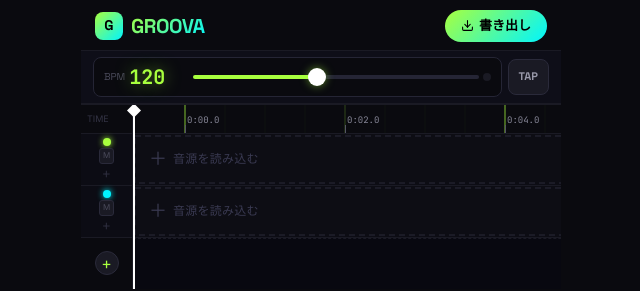
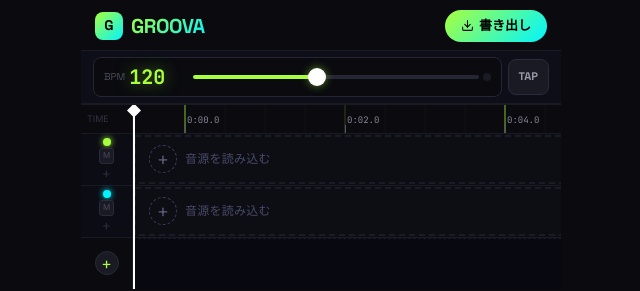
Before and after one commit to ttttt333/groova, a React (Vite) app in the folder packages/web/: page / in a window 1280 px wide. Shown: the top 291 px of the page, without its empty margins (319-959 px from the left). Built offline with nearby package versions, Linux system fonts and the light colour scheme.

Commit message:
fix: file picker overlay & playhead always visible on canvas

```diff
--- a/packages/web/src/web/components/Timeline.tsx
+++ b/packages/web/src/web/components/Timeline.tsx
@@ -149,8 +149,21 @@
         ctx.fillStyle = grad;
         ctx.fillRect(scanX - 40, 0, 80, H);
       }
+
+      // Playhead line (always drawn on top)
+      const phX = playheadTime * pxPerSec;
+      if (phX >= 0 && phX <= W) {
+        ctx.strokeStyle = "#ffffff";
+        ctx.lineWidth = 1.5;
+        ctx.globalAlpha = 0.9;
+        ctx.beginPath();
+        ctx.moveTo(phX, 0);
+        ctx.lineTo(phX, H);
+        ctx.stroke();
+        ctx.globalAlpha = 1;
+      }
     },
-    [trackOffsets, pxPerSec]
+    [trackOffsets, pxPerSec, playheadTime]
   );
 
   // Draw ruler
@@ -593,6 +606,8 @@
             display: "block",
             touchAction: "none",
             cursor: track.audioBuffer ? "grab" : "default",
+            // 空トラック時はcanvasをクリックイベントの対象外にする
+            pointerEvents: track.audioBuffer ? "auto" : "none",
           }}
           onPointerDown={onPointerDown}
           onPointerMove={onPointerMove}
@@ -603,7 +618,7 @@
         {/* 音源未読み込み時のオーバーレイボタン */}
         {!track.audioBuffer && !track.isAnalyzing && (
           <button
-            onClick={() => fileRef.current?.click()}
+            onClick={(e) => { e.stopPropagation(); fileRef.current?.click(); }}
             style={{
               position: "absolute",
               inset: 0,
@@ -616,11 +631,17 @@
               alignItems: "center",
               justifyContent: "flex-start",
               paddingLeft: 16,
-              gap: 6,
-              color: "#3a3a52",
+              gap: 8,
+              color: "#4a4a6a",
+              zIndex: 2,
             }}
           >
-            <span style={{ fontSize: 18, lineHeight: 1 }}>＋</span>
+            <span style={{
+              width: 28, height: 28, borderRadius: "50%",
+              border: "1.5px dashed #3a3a5a",
+              display: "flex", alignItems: "center", justifyContent: "center",
+              fontSize: 18, lineHeight: 1, color: "#5a5a7a", flexShrink: 0,
+            }}>+</span>
             <span style={{ fontSize: 12, letterSpacing: "0.02em" }}>音源を読み込む</span>
           </button>
         )}
```
